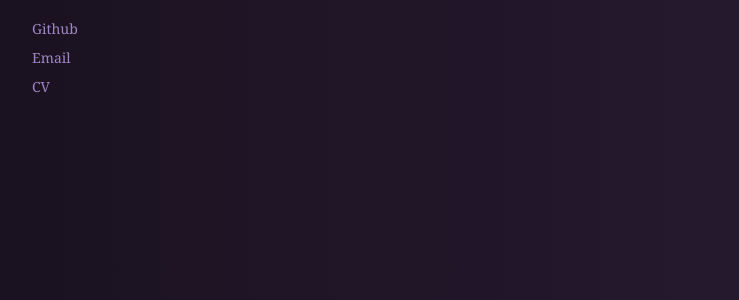
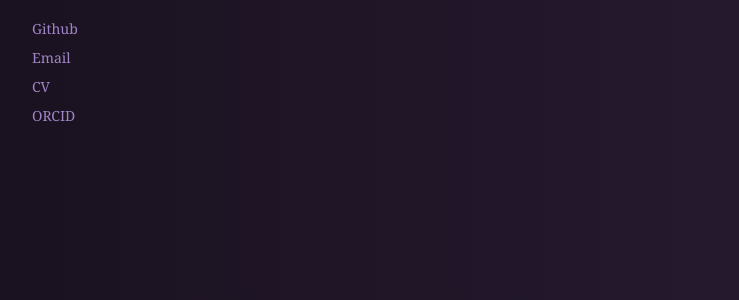
Before and after one commit to saurabhr/saurabhr.github.io, a Jekyll site: the page built from index.html, in a window 1280 px wide. Shown: the part 509-809 px from the top of the page, without its empty margins (68-807 px from the left). Built offline with Jekyll 4.4.1, drawn with Linux system fonts in a browser that asks for light colours.

Commit message:
Update index.html

```diff
--- a/index.html
+++ b/index.html
@@ -26,6 +26,7 @@ title: Home
       <li><a href="https://github.com/{{ site.github }}" target=_blank>Github</a></li>
       <li><a href="mailto:{{ site.email }}" target=_blank>Email</a></li>
       <li><a href="https://1drv.ms/b/s!Aj13zKMc23QKjGJRlR8QN3CNrGTX?e=FfHHMW" target=_blank>CV</a></li>
+      <li><a href="https://orcid.org/0000-0002-7868-7223" target=_blank>ORCID</a></li>
     </ul>
   </nav>
 <!--
```
